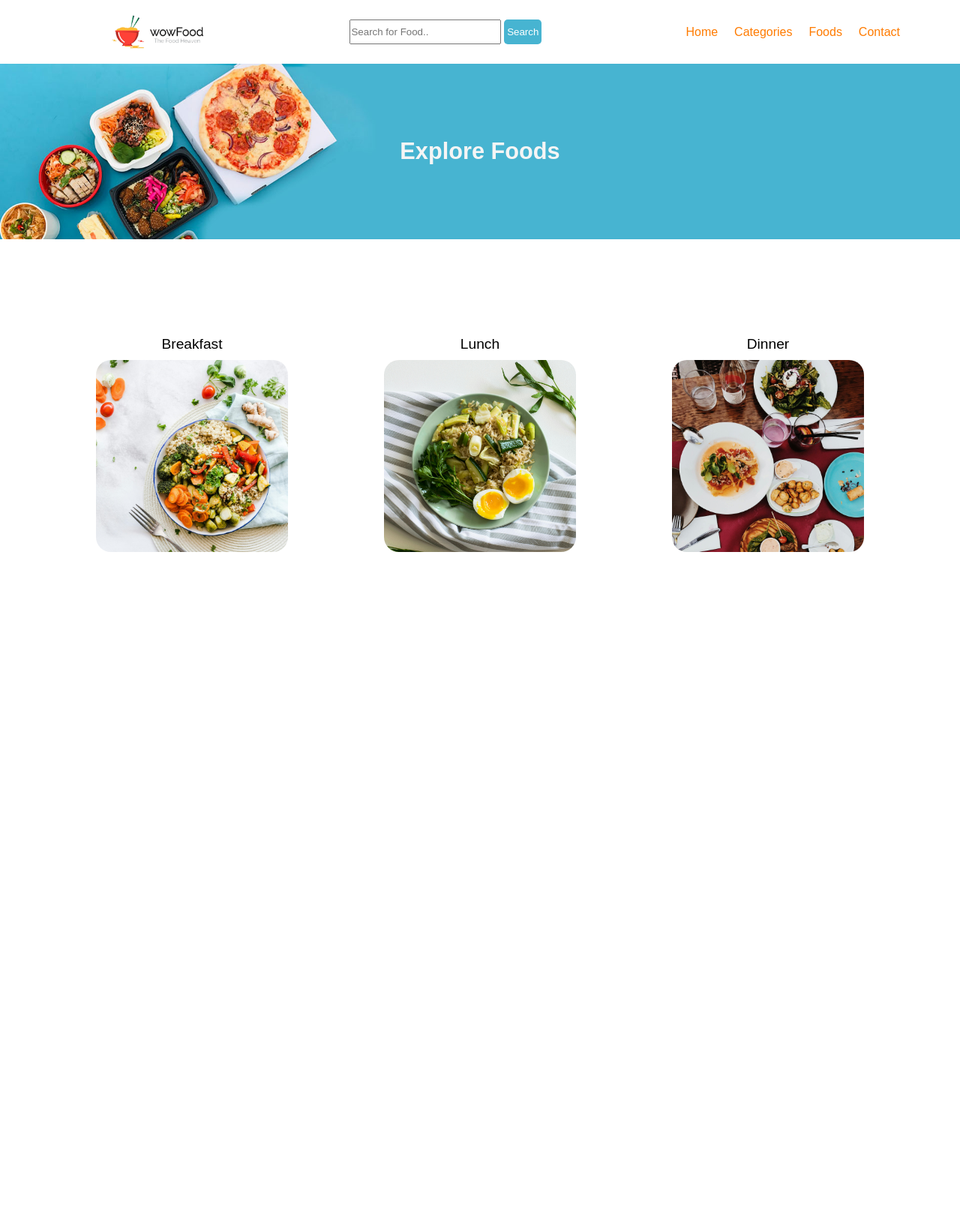
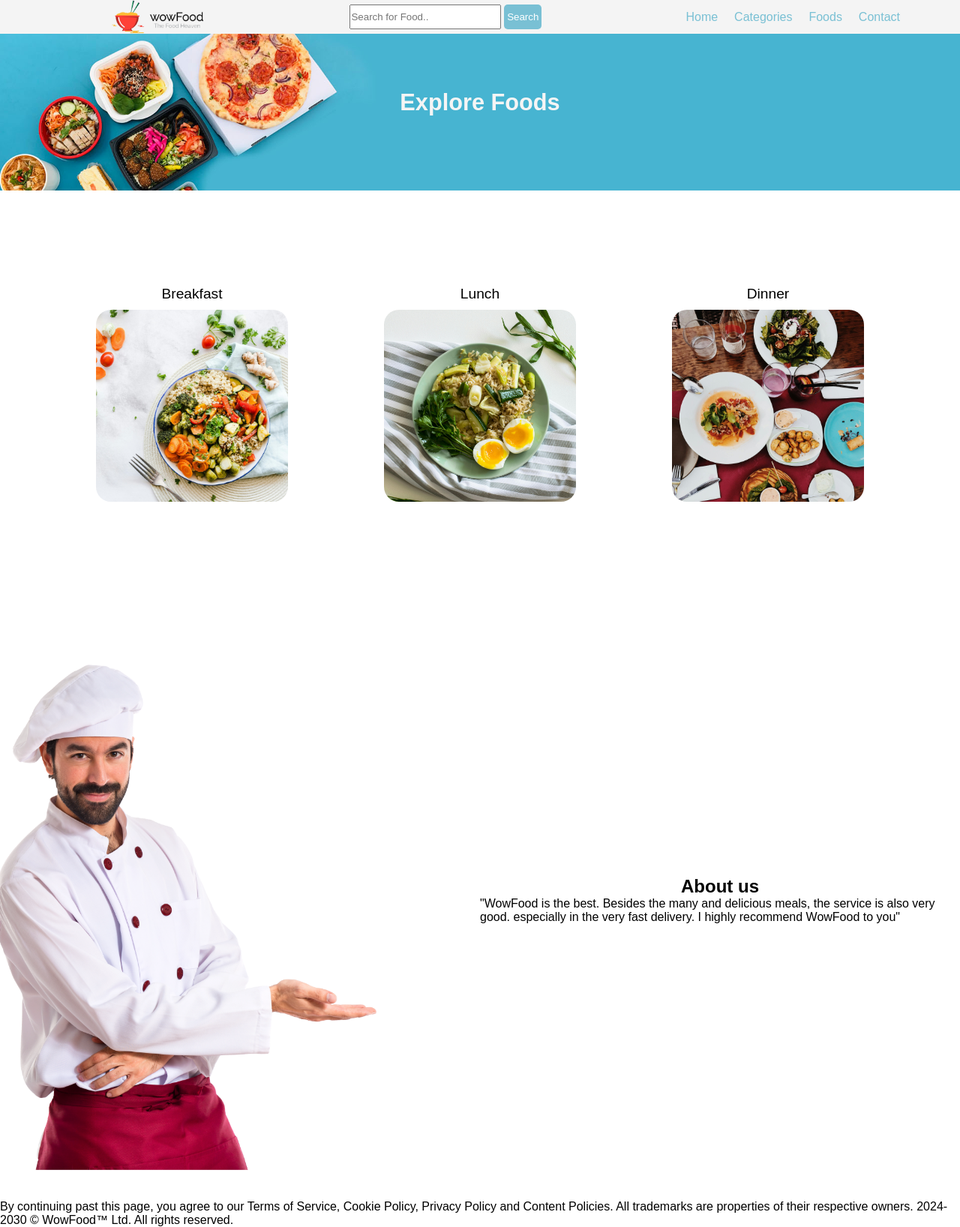
Before and after one commit to CSPEDITOR/food_delivery_website, a PHP site: page /home.html in a window 1280 px wide. Shown: the whole page at 75% size. Before the commit the page ends 736 px from the top, so only its background shows below. Run offline with PHP 8.4, Linux system fonts and the light colour scheme.

Commit message:
Adding About website

```diff
--- a/css/style2.css
+++ b/css/style2.css
@@ -4,20 +4,22 @@
     font-family: Arial, Helvetica, sans-serif;
     /* border: 1px solid black; */
 }
+body{
+    scroll-behavior: smooth;
+}
 
 /* navigation bar   */
 .navbar {
 }
 .navbar .container {
-    margin-top: 20px;
     width: 100vw;
     height: 45px;
     display: flex;
     gap: 15%;
     justify-content: center;
     align-items: center;
-    /* position: fixed; */
-    background: white;
+    position: fixed;
+    background: #F4F4F4;
 }
 
 /* navbar logo start */
@@ -52,9 +54,13 @@ height: 100%;
     width: 20%;
     height: 100%;
     border-radius: 5px;
+    border: none;
+    background: #79c0d4;
+    color: white;
+}
+.navbar .container .search .formm .btn2:hover{
+
     background: #47B4D1;
-    border: none;
-    color: white;
 }
 
 /* searching box end  */
@@ -70,12 +76,12 @@ height: 100%;
     gap: 10%;
 }
 .navbar .container .menu ul a {
-    color: #ff7b00;
+    color: #79c0d4;
     text-decoration: none;
 }
 
 .navbar .container .menu ul a:hover {
-    color: #ff4757;
+    color: #47B4D1;
 }
 
 /* nav buttons end */
@@ -128,3 +134,33 @@ background-size:cover;
 
     border: 5px solid #47B4D1;
 }
+
+/* custmore */
+.customer{
+    height: 100vh;
+    display: flex;
+}
+.customer .review{
+    width: 100%;
+    display: flex;
+}
+.customer .review .cooker {
+    width: 50%;
+    display: flex;
+    justify-content: center;
+    align-items: center;
+}
+.customer .review .cooker img{
+height: 90%;
+}
+.customer .review .reviewtext{
+    display: flex;
+    width: 50%;
+    flex-direction: column;
+    align-items: center;
+    justify-content: center;
+}
+.customer .review .reviewtext h1{
+
+
+}
--- a/home.html
+++ b/home.html
@@ -28,7 +28,7 @@
             <div class="menu">
                 <ul>
                     <li>
-                        <a href="index.html">Home</a>
+                        <a href="home.html">Home</a>
                     </li>
                     <li>
                         <a href="categories.html">Categories</a>
@@ -53,20 +53,39 @@
         <div class="option">
             <div class="breakfast">
                 <p>Breakfast</p>
-                <img src="imgs/breakfast1.jpg" alt="breakfast item">
+                <a href="#"><img src="imgs/breakfast1.jpg" alt="breakfast item"></a>
+
             </div>
             <div class="breakfast">
                 <p>Lunch</p>
-                <img src="imgs/lunch.jpg" alt="lunch items">
+                <a href="#"><img src="imgs/lunch.jpg" alt="lunch items"></a>
+
             </div>
             <div class="breakfast">
                 <p>Dinner</p>
-                <img src="imgs/dinner.jpg" alt="dinner items">
+                <a href="#"><img src="imgs/dinner.jpg" alt="dinner items"></a>
+
 
             </div>
         </div>
 
     </section>
+    <section class="customer">
+        <div class="review">
+            <div class="cooker">
+                <img src="imgs/cooker.png" alt="">
+            </div>
+            <div class="reviewtext">
+                <h2>About us</h2>
+                <p>"WowFood is the best. Besides the many and delicious meals, the service is also very good. especially in the very fast delivery. I highly recommend WowFood to you" </p>
+            </div>
+        </div>
+    </section>
+    <footer>
+        <div class="footer">
+            <p>By continuing past this page, you agree to our Terms of Service, Cookie Policy, Privacy Policy and Content Policies. All trademarks are properties of their respective owners. 2024-2030 © WowFood™ Ltd. All rights reserved.</p>
+        </div>
+    </footer>
 </body>
 
 </html>
```
Also changed, not shown: css/style.css (line endings or trailing spaces), imgs/cooker.png (added).
